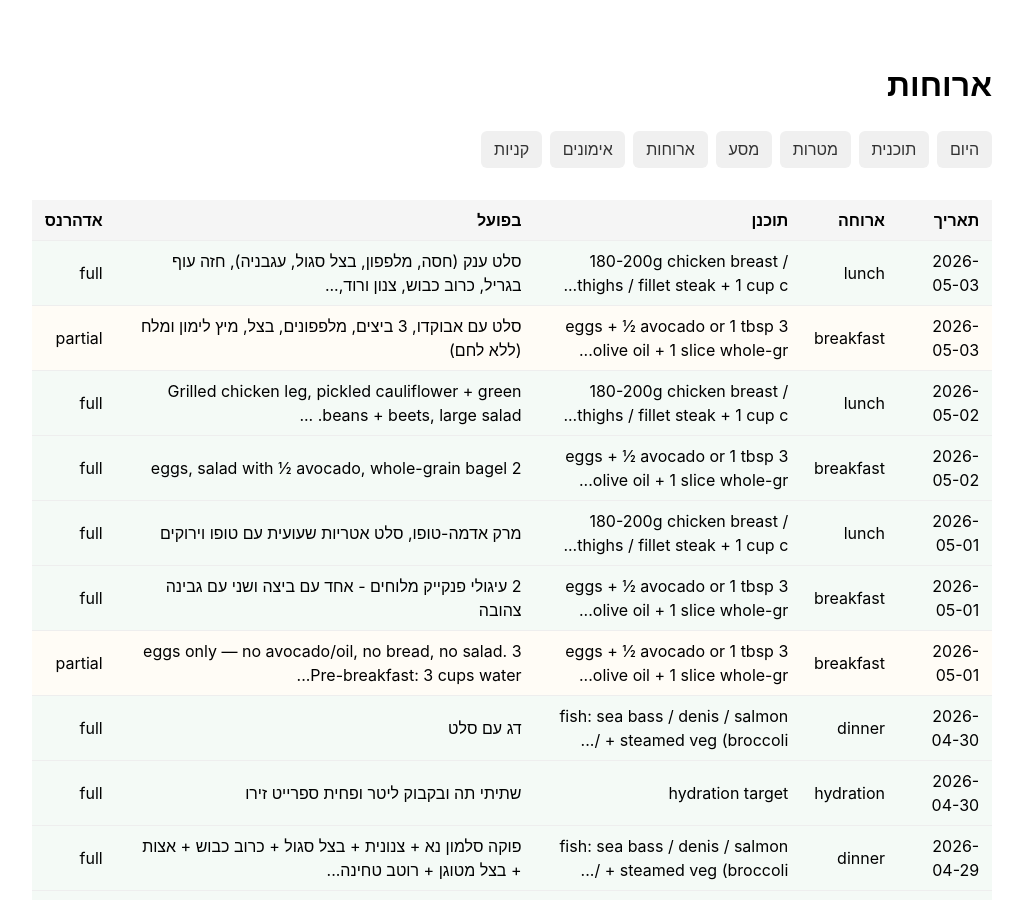
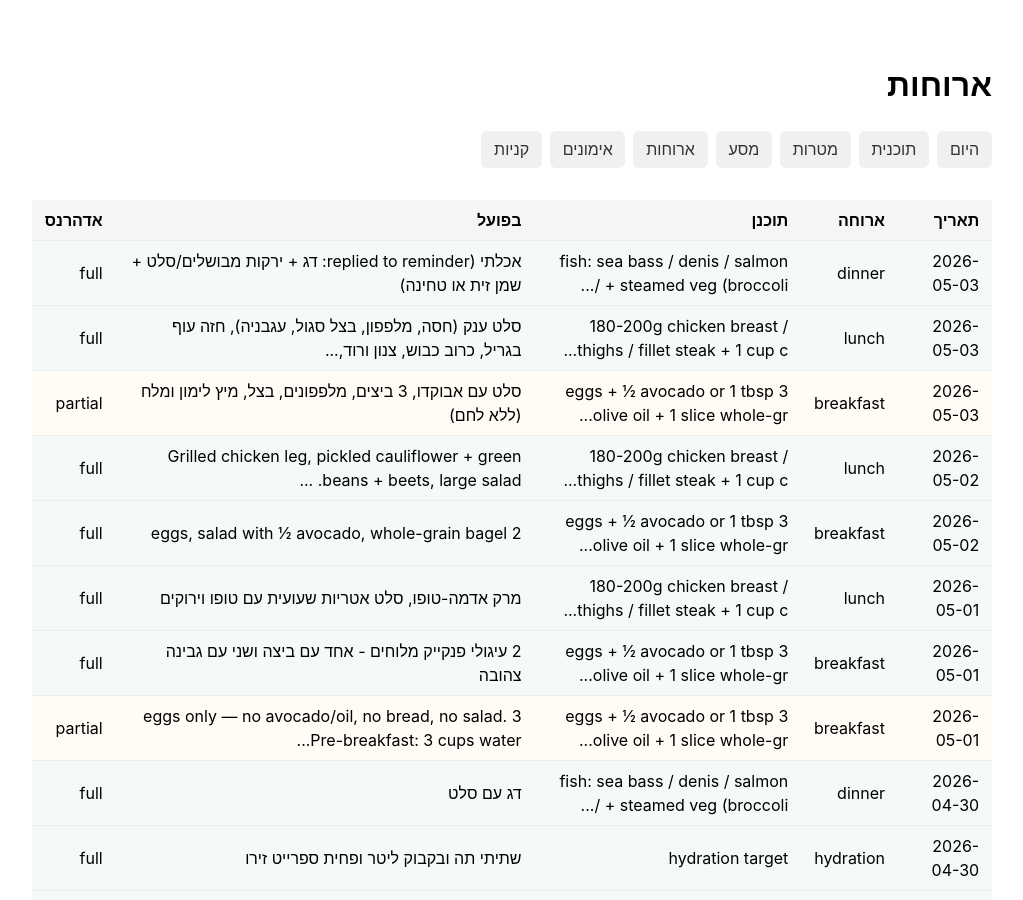
Before and after one commit to alexliv1234/alexbot-public, a Jekyll site: the page built from docs/lifechange/meals.html, in a window 1280 px wide and 900 px high. Shown: the whole window, without its empty margins (128-1151 px from the left). Built offline with Jekyll 4.4.1, drawn with Linux system fonts in a browser that asks for light colours; some of the changed text lies outside the part shown.

Commit message:
📊 coach site update (2026-05-03_20-01)

```diff
--- a/docs/_data/coach/meals.json
+++ b/docs/_data/coach/meals.json
@@ -261,5 +261,14 @@
     "planned": "180-200g chicken breast / thighs / fillet steak + 1 cup cooked rice / potato / sweet potato / 4-6 rice crackers + pickled cauliflower / green beans + large salad + 1 tbsp olive oil",
     "actual": "סלט ענק (חסה, מלפפון, בצל סגול, עגבניה), חזה עוף בגריל, כרוב כבוש, צנון ורוד, פיסת לחם/לאפה",
     "adherence": "full"
+  },
+  {
+    "date": "2026-05-03",
+    "ts": "2026-05-03T19:02:21+03:00",
+    "type": "meal",
+    "slot": "dinner",
+    "planned": "fish: sea bass / denis / salmon + steamed veg (broccoli / cabbage / cauliflower) OR raw salad with ½ beet + 1 tbsp olive oil OR 2 tsp tahini",
+    "actual": "אכלתי (replied to reminder: דג + ירקות מבושלים/סלט + שמן זית או טחינה)",
+    "adherence": "full"
   }
 ]
--- a/docs/_data/coach/today.json
+++ b/docs/_data/coach/today.json
@@ -1,7 +1,7 @@
 {
   "next_event": "see schedule below",
   "adherence": "in-progress",
-  "as_of": "2026-05-03T17:00:20",
+  "as_of": "2026-05-03T20:01:38",
   "meals": [
     {
       "slot": "breakfast",
@@ -14,6 +14,12 @@
       "actual": "סלט ענק (חסה, מלפפון, בצל סגול, עגבניה), חזה עוף בגריל, כרוב כבוש, צנון ורוד, פיסת לחם/לאפה",
       "adherence": "full",
       "time": "14:08"
+    },
+    {
+      "slot": "dinner",
+      "actual": "אכלתי (replied to reminder: דג + ירקות מבושלים/סלט + שמן זית או טחינה)",
+      "adherence": "full",
+      "time": "19:02"
     }
   ],
   "workouts": [],
```
